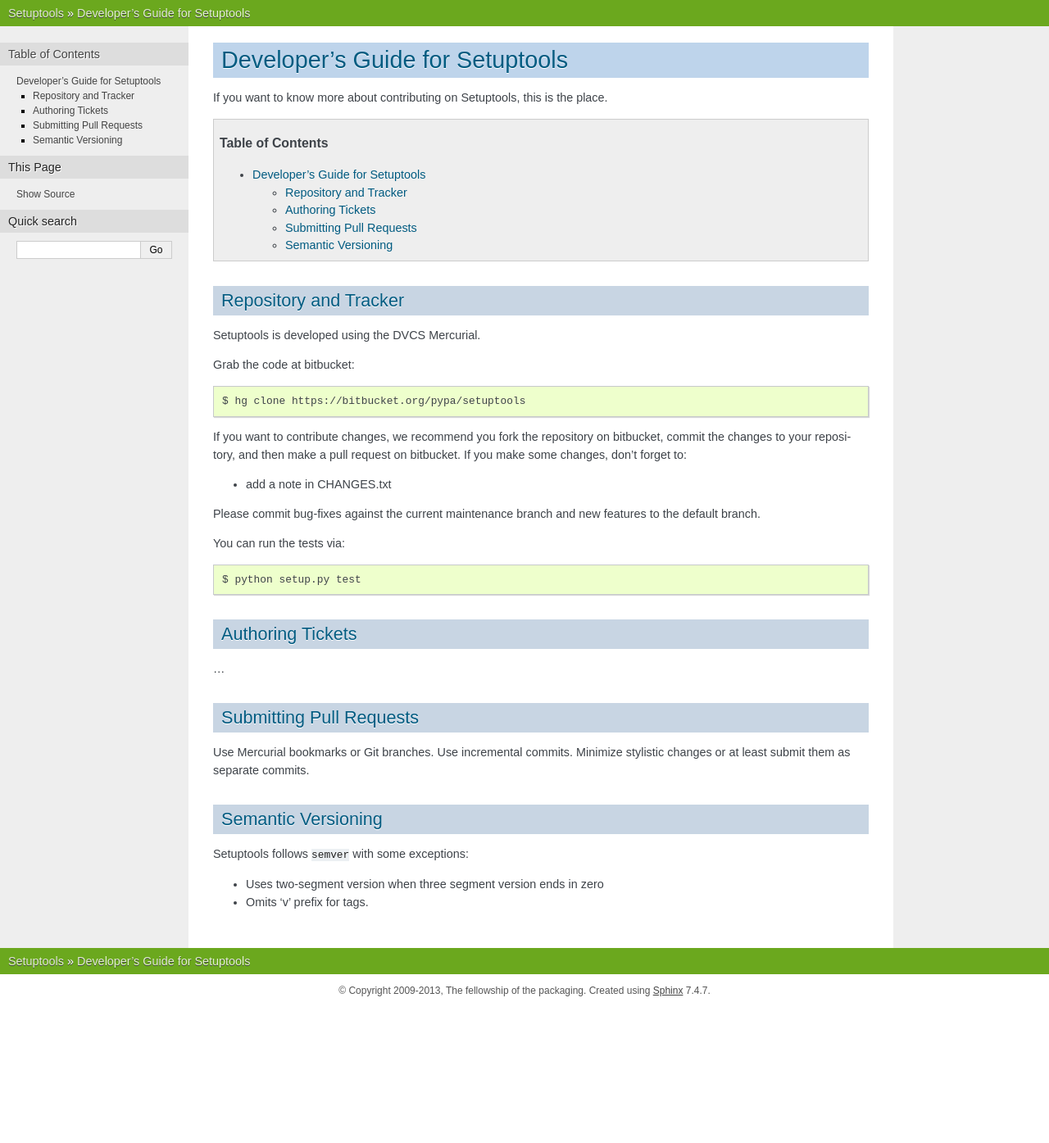
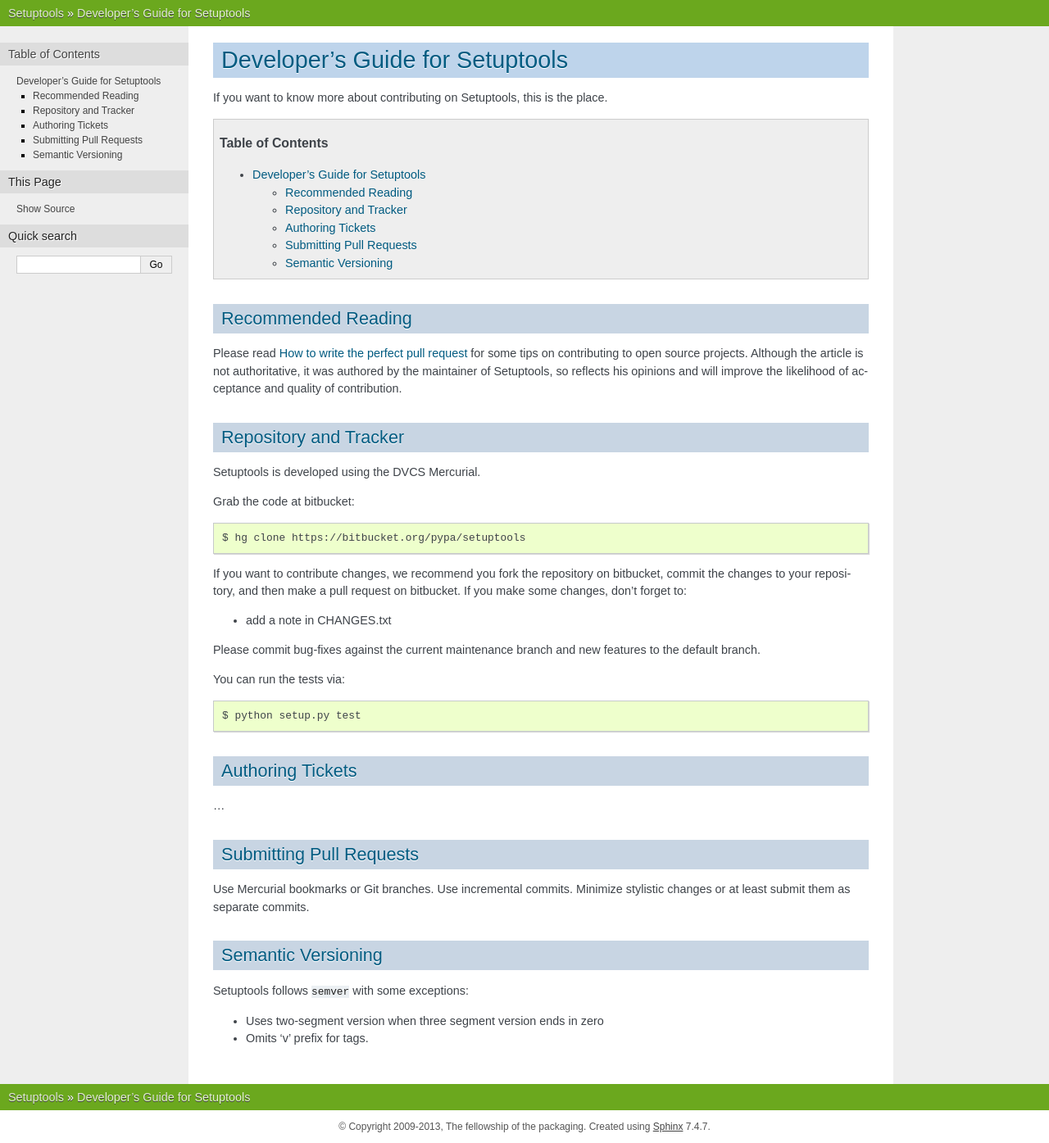
Before and after one commit to Distrotech/setuptools, a Sphinx documentation site: the page built from docs/developer-guide.txt, in a window 1280 px wide. Shown: the whole page at 82% size. Built offline with Sphinx 7.4.7, drawn with Linux system fonts in a browser that asks for light colours; pages that are not in the unit, such as notebooks, are missing from menus; the version number is read from the project's files by our own code; before the commit the page ends 1229 px from its top, so only the background shows below that.

Commit message:
Added Recommended Reading

```diff
--- a/docs/developer-guide.txt
+++ b/docs/developer-guide.txt
@@ -7,6 +7,17 @@
 
 .. contents:: **Table of Contents**
 
+
+-------------------
+Recommended Reading
+-------------------
+
+Please read `How to write the perfect pull request
+<http://blog.jaraco.com/2014/04/how-to-write-perfect-pull-request.html>`_
+for some tips on contributing to open source projects. Although the article
+is not authoritative, it was authored by the maintainer of Setuptools, so
+reflects his opinions and will improve the likelihood of acceptance and
+quality of contribution.
 
 ----------------------
 Repository and Tracker
```
